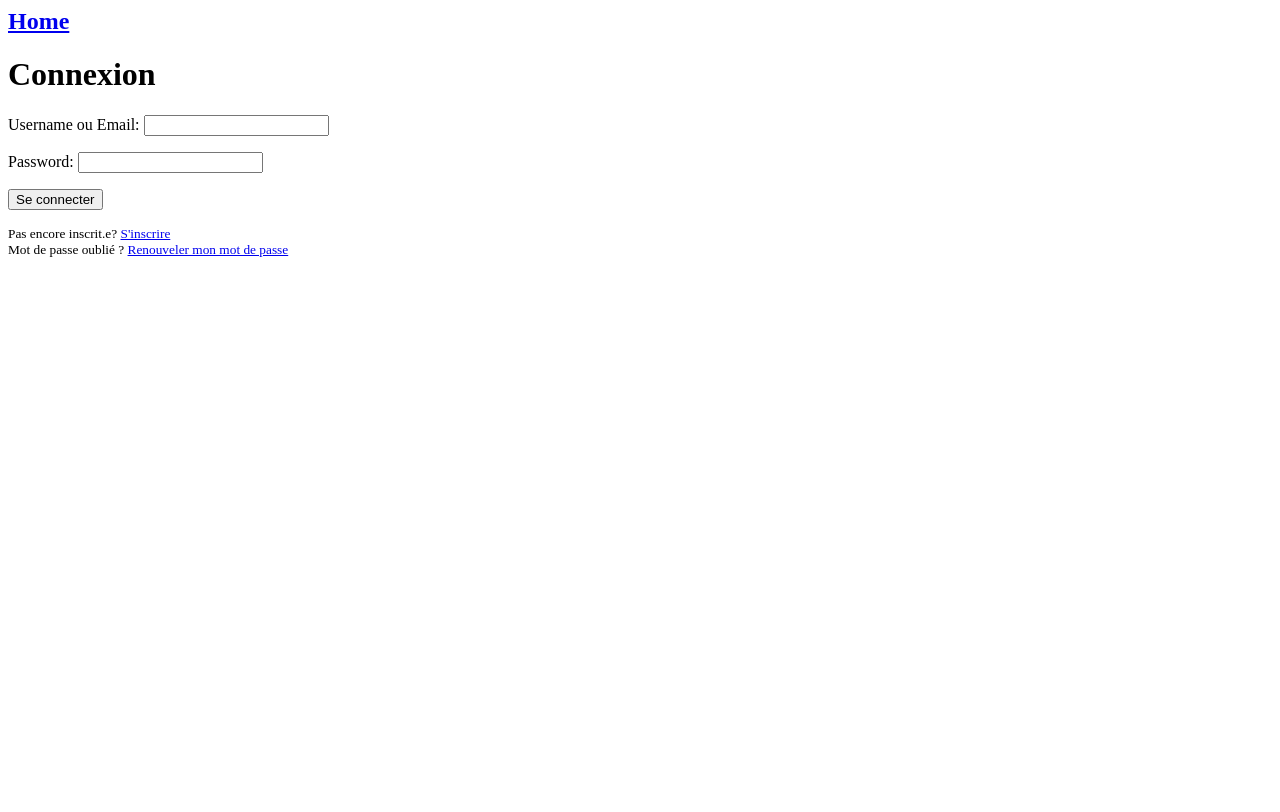
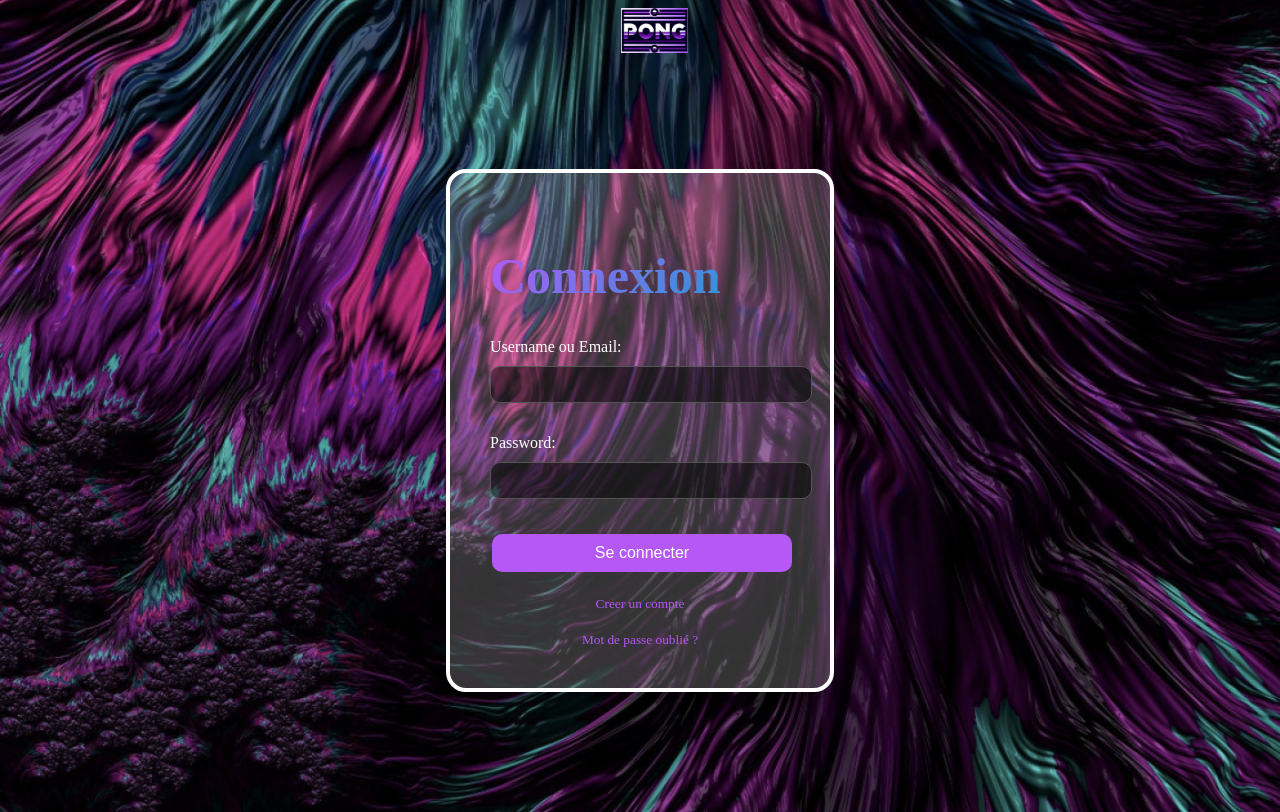
Before and after one commit to axelvag/ft_Transcendance, a Django app: page /accounts/login/ in a window 1280 px wide. Before the commit the page ends 257 px from the top, so only its background shows below. Run offline with Django 4.2, Linux system fonts and the light colour scheme.

Commit message:
[#8][authentification] css login page

```diff
--- a/back/auth/Home/static/css/styles.css
+++ b/back/auth/Home/static/css/styles.css
@@ -65,7 +65,7 @@ H1{
   flex-direction: column;
   justify-content: center; /* Centrer horizontalement */
   align-items: center; /* Centrer verticalement */
-  height: 20vh; /* Utiliser toute la hauteur de la fenêtre */
+  /* height: 20vh; Utiliser toute la hauteur de la fenêtre */
 }
 
 .gradient-text {
@@ -73,7 +73,7 @@ H1{
   /* -webkit-background-clip: text; */
   /* color: transparent; */
   /* display: inline-block; */
-  /* font-size: 30px; */
+  font-size: 50px;
   /* font-weight: bold;  */
   background: -webkit-linear-gradient(315deg,#B558F6 ,#0EA3D2);
   background-clip: text;
@@ -88,10 +88,10 @@ H1{
 .play-now-btn_play{
   background-color: black; /* Couleur de fond */
   color: white; /* Couleur du texte */
-  padding: 15px 35px; /* Espacement interne */
-  border: 2px solid white; /* Bordure blanche*/
+  padding: 15px 70px; /* Espacement interne */
+  border: 4px solid white; /* Bordure blanche*/
   border-radius: 5px; /* Coins arrondis */
-  font-size: 16px; /* Taille de la police */
+  font-size: 25px; /* Taille de la police */
   font-weight: bold; /* Police en gras */
   text-transform: uppercase; /* Texte en majuscules */
   cursor: pointer; /* Curseur en forme de pointeur */
@@ -109,10 +109,10 @@ H1{
 .white-mode .play-now-btn_play{
   background-color: rgb(255, 255, 255); /* Couleur de fond */
   color: rgb(0, 0, 0); /* Couleur du texte */
-  padding: 15px 35px; /* Espacement interne */
-  border: 2px solid rgb(0, 0, 0); /* Bordure blanche*/
+  padding: 15px 70px; /* Espacement interne */
+  border: 4px solid rgb(0, 0, 0); /* Bordure blanche*/
   border-radius: 5px; /* Coins arrondis */
-  font-size: 16px; /* Taille de la police */
+  font-size: 25px; /* Taille de la police */
   font-weight: bold; /* Police en gras */
   text-transform: uppercase; /* Texte en majuscules */
   cursor: pointer; /* Curseur en forme de pointeur */
@@ -140,8 +140,8 @@ H1{
 }
 
 .bottom_navbar{
-  padding: 2px ;
-  background-color: rgb(79, 79, 79);
+  padding: 1px ;
+  background-color: rgb(255, 255, 255);
 }
 
 img {
@@ -223,7 +223,8 @@ border-radius: 50%;
 }
 
 .padding-global{
-  padding-bottom: 5rem;
+  padding-bottom: 7rem;
+  padding-top: 7rem;
 }
 
 p{
@@ -233,3 +234,55 @@ p{
 .white-mode p {
   color: black;
 }
+
+.login-container {
+  background-color: rgba(255, 255, 255, 0.2); /* Fond semi-transparent */
+  border-radius: 20px;
+  padding: 40px;
+  width: 300px; /* ou la largeur que vous préférez */
+  box-shadow: 0 8px 16px 0 rgba(0, 0, 0, 0.2); /* Ombre portée légère */
+  border: 4px solid rgb(255, 255, 255);
+}
+
+.login-btn {
+  background-color: #B558F6; /* Couleur de votre choix */
+  color: white;
+  border: none;
+  padding: 10px 20px;
+  text-align: center;
+  text-decoration: none;
+  display: inline-block;
+  font-size: 16px;
+  margin: 4px 2px;
+  cursor: pointer;
+  border-radius: 10px;
+  width: 100%; /* Pour étendre le bouton à toute la largeur du conteneur */
+}
+
+.create-account-link {
+  color: #B558F6;
+  text-align: center;
+  display: block; /* ou inline-block selon votre disposition */
+  margin-top: 20px;
+  text-decoration: none;
+}
+
+form p input[type='text'],
+form p input[type='password'],
+form p input[type='email'] {
+  background-color: rgba(0, 0, 0, 0.5); /* Fond semi-transparent pour les champs de saisie */
+  border: 1px solid #555;
+  color: white;
+  padding: 10px;
+  margin-bottom: 15px;
+  margin-top: 10px;
+  width: 100%;
+  border-radius: 10px;
+}
+
+.back-ground-login{
+  background-image: url('../img/unsplash_pEgsWN0kwbQ.png');
+  background-size: cover; /* Couvre toute la zone disponible */
+  background-position: center; /* Centre l'image dans la page */
+  background-repeat: no-repeat; /* N'autorise pas la répétition de l'image */
+}
--- a/back/auth/Home/templates/Home/index.html
+++ b/back/auth/Home/templates/Home/index.html
@@ -27,7 +27,7 @@
     </div>
   </div>
   <div class="bottom_navbar"></div>
-  <div class="padding-global"></div>
+  <div class="padding-global">
     <div class="center-container">
       <h1 class="gradient-text">The Pong Game</h1>
       <div class="margin_top"></div>
@@ -36,5 +36,6 @@
       </form>
     </div>
     <script src="{% static 'js/theme-toggle.js' %}"></script>
+  </div>
 </body>
 </html>
--- a/back/auth/accounts/templates/accounts/login.html
+++ b/back/auth/accounts/templates/accounts/login.html
@@ -1,27 +1,41 @@
-<h2><a href="{% url 'Home:index' %}">Home</a></h2>
-
-<h1>Connexion</h1>
+{% load static %}
+<!DOCTYPE html>
+<html lang="fr">
+<head>
+    <meta charset="UTF-8">
+    <meta name="viewport" content="width=device-width, initial-scale=1.0">
+    <title>Login ou Register</title>
+    <link rel="stylesheet" href="{% static 'css/styles.css' %}" type="text/css">
+</head>
+<body class="back-ground-login">
+    <a href="{% url 'Home:index' %}">
+        <img src="{% static 'img/logoTranscendencenew.png' %}" alt="Logo">
+    </a>
+    <div class="padding-global">
+        <div class="center-container">
+            <div class="login-container">
+                <h1 class="gradient-text">Connexion</h1>
 
                 {% for messages in messages %}
                 <p>{{ messages }}</p>
                 {% endfor %}
 
-<form method="post">
+                <form method="post" >
                     {% csrf_token %}
                     {{ form.as_p }}
-    <input type="submit" value="Se connecter">
+                    <input type="submit" value="Se connecter" class="login-btn">
                 </form>
-
                 <div>
                     <small>
-        Pas encore inscrit.e?
-        <a href="{% url 'accounts:register_user' %}">
-            S'inscrire
+                        <a href="{% url 'accounts:register_user' %}" class="create-account-link">
+                            Creer un compte
                         </a>
-    <br>
+                        <a href="{% url 'password_reset' %}" class="create-account-link">
                             Mot de passe oublié ?
-        <a href="{% url 'password_reset' %}">
-            Renouveler mon mot de passe
                         </a>
                     </small>
                 </div>
+            </div>
+        </div>
+    </div>
+</body>
```
Also changed, not shown: back/auth/Home/static/img/unsplash_pEgsWN0kwbQ.png (added). Lines whose indentation alone changed are shown as unchanged.
